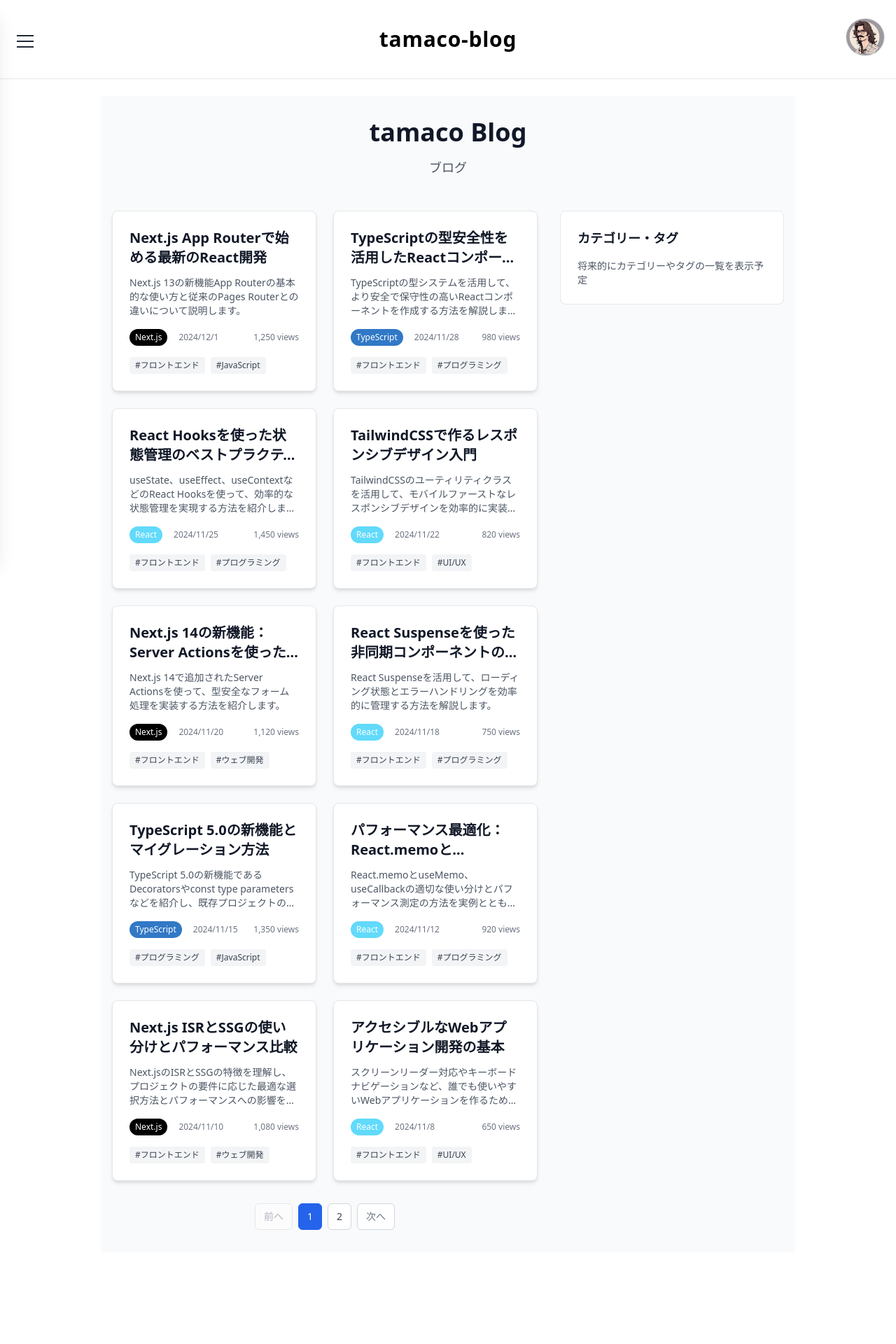
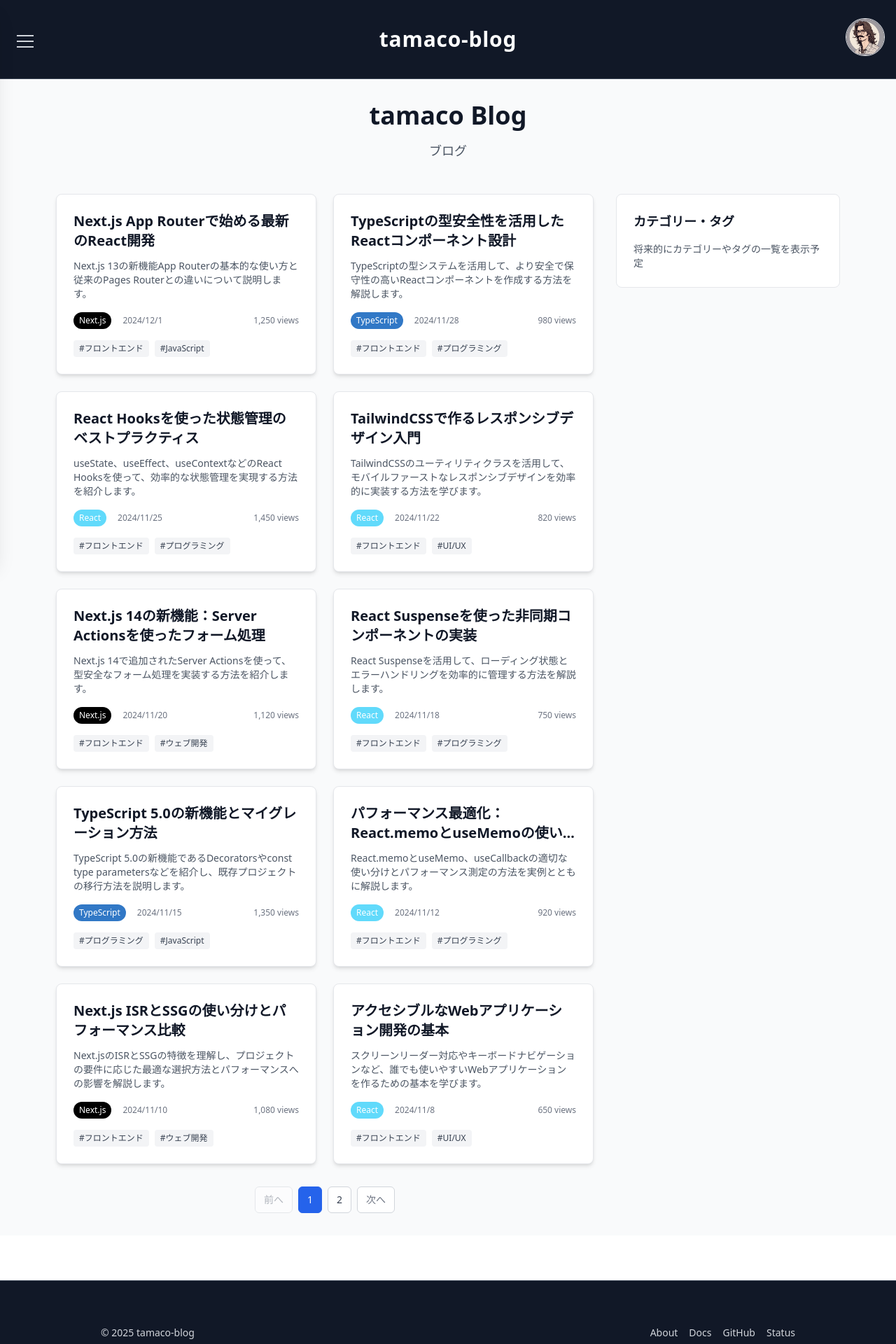
Before and after one commit to tamaco489/tamaco-blog, a Next.js app in the folder frontend/: page / in a window 1280 px wide. Shown: the top 1920 px of the page at 70% size. Built offline with nearby package versions, Linux system fonts and the light colour scheme.

Commit message:
refactor: reorganize layout structure and improve styling for header and footer components

```diff
--- a/frontend/app/layout.tsx
+++ b/frontend/app/layout.tsx
@@ -1,7 +1,7 @@
 import type { Metadata } from "next";
+import { Footer } from "../components/Footer";
+import { Header } from "../components/Header";
 import "./globals.css";
-import { Header } from "../components/Header";
-import { Footer } from "../components/Footer";
 
 export const metadata: Metadata = {
   title: {
@@ -18,11 +18,9 @@ export default function RootLayout({
 }>) {
   return (
     <html lang="en">
-      <body>
+      <body className="min-h-screen flex flex-col">
         <Header />
-        <main className="mx-auto max-w-screen-lg px-4 py-6 min-h-[60vh]">
-          {children}
-        </main>
+        <main className="flex-1">{children}</main>
         <Footer />
       </body>
     </html>
--- a/frontend/app/page.tsx
+++ b/frontend/app/page.tsx
@@ -16,14 +16,14 @@ export default function Home() {
   };
 
   return (
-    <div className="min-h-screen bg-gray-50">
+    <div className="bg-gray-50 flex-1">
       <div className="max-w-6xl mx-auto px-4 py-8">
         <header className="text-center mb-12">
           <h1 className="text-4xl font-bold text-gray-900 mb-4">tamaco Blog</h1>
           <p className="text-lg text-gray-600">ブログ</p>
         </header>
 
-        <main className="flex gap-8">
+        <div className="flex gap-8">
           <div className="flex-1">
             <div className="grid grid-cols-1 md:grid-cols-2 gap-6 items-stretch">
               {articleData.data.map((article) => (
@@ -50,7 +50,7 @@ export default function Home() {
               </p>
             </div>
           </aside>
-        </main>
+        </div>
       </div>
     </div>
   );
--- a/frontend/components/Footer.tsx
+++ b/frontend/components/Footer.tsx
@@ -18,29 +18,38 @@ import Link from "next/link";
 export function Footer() {
   const year = new Date().getFullYear();
   return (
-    <footer className="w-full border-t bg-white mt-32">
-      <div className="mx-auto max-w-screen-lg px-4 py-8">
-        <div className="flex flex-col md:flex-row items-center md:items-start justify-between gap-4">
-          <p className="text-sm text-gray-600">© {year} tamaco-blog</p>
+    <footer className="w-full border-t border-gray-700 bg-gray-900 mt-16 relative z-10 min-h-[200px]">
+      <div className="mx-auto max-w-screen-lg px-4 py-16">
+        <div className="flex flex-col md:flex-row items-center justify-between gap-6 h-full">
+          <p className="text-sm text-gray-300">© {year} tamaco-blog</p>
 
-          <nav aria-label="フッターナビゲーション" className="text-sm text-gray-600">
+          <nav
+            aria-label="フッターナビゲーション"
+            className="text-sm text-gray-300"
+          >
             <ul className="flex flex-wrap items-center gap-x-4 gap-y-2">
               <li>
-                <Link href="/about" className="hover:underline">
+                <Link
+                  href="/about"
+                  className="hover:underline hover:text-white transition-colors"
+                >
                   About
                 </Link>
               </li>
               <li>
-                <Link href="/docs" className="hover:underline">
+                <Link
+                  href="/docs"
+                  className="hover:underline hover:text-white transition-colors"
+                >
                   Docs
                 </Link>
               </li>
               <li>
                 <a
-                  href="https://github.com/tamaco489/tamaco-blog"
+                  href="https://github.com/tamaco489"
                   target="_blank"
                   rel="noopener noreferrer"
-                  className="hover:underline"
+                  className="hover:underline hover:text-white transition-colors"
                 >
                   GitHub
                 </a>
@@ -50,7 +59,7 @@ export function Footer() {
                   href="https://www.githubstatus.com/"
                   target="_blank"
                   rel="noopener noreferrer"
-                  className="hover:underline"
+                  className="hover:underline hover:text-white transition-colors"
                 >
                   Status
                 </a>
--- a/frontend/components/Header.tsx
+++ b/frontend/components/Header.tsx
@@ -1,6 +1,6 @@
 "use client";
+import Image from "next/image";
 import Link from "next/link";
-import Image from "next/image";
 import { useEffect, useRef, useState } from "react";
 
 /**
@@ -45,28 +45,33 @@ export function Header() {
       body.style.overflow = previous;
     };
   }, [menuOpen]);
+
   return (
-    <header className="w-full border-b">
+    <header className="w-full border-b border-gray-700 bg-gray-900">
       <div className="w-full h-28 grid grid-cols-3 items-center px-4">
         {/* 左: ハンバーガーメニュー */}
         <div ref={menuRef} className="relative justify-self-start">
           <button
-            className="inline-flex flex-col items-center justify-center gap-1.5 h-10 w-10 rounded-md hover:bg-gray-100 focus:outline-none focus-visible:ring-2 focus-visible:ring-gray-300"
+            className="inline-flex flex-col items-center justify-center gap-1.5 h-10 w-10 rounded-md hover:bg-gray-700 focus:outline-none focus-visible:ring-2 focus-visible:ring-gray-500"
             aria-haspopup="true"
             aria-expanded={menuOpen}
             aria-label="メニュー"
             onClick={() => setMenuOpen((v) => !v)}
           >
             <span className="sr-only">メニュー</span>
-            <span className="block h-0.5 w-6 bg-gray-800" />
-            <span className="block h-0.5 w-6 bg-gray-800" />
-            <span className="block h-0.5 w-6 bg-gray-800" />
+            <span className="block h-0.5 w-6 bg-gray-300" />
+            <span className="block h-0.5 w-6 bg-gray-300" />
+            <span className="block h-0.5 w-6 bg-gray-300" />
           </button>
         </div>
 
         {/* スライドメニュー（左から、全高） */}
         <div
-          className={`fixed inset-0 z-40 transition-opacity duration-300 bg-black/40 ${menuOpen ? "opacity-100 pointer-events-auto" : "opacity-0 pointer-events-none"}`}
+          className={`fixed inset-0 z-40 transition-opacity duration-300 bg-black/40 ${
+            menuOpen
+              ? "opacity-100 pointer-events-auto"
+              : "opacity-0 pointer-events-none"
+          }`}
           onClick={() => setMenuOpen(false)}
           aria-hidden={!menuOpen}
         />
@@ -75,7 +80,9 @@ export function Header() {
           role="dialog"
           aria-modal={menuOpen}
           aria-label="メニュー"
-          className={`fixed top-0 left-0 z-50 h-screen w-72 max-w-[85vw] bg-white border-r shadow-xl transition-transform duration-300 ${menuOpen ? "translate-x-0" : "-translate-x-full"}`}
+          className={`fixed top-0 left-0 z-50 h-screen w-72 max-w-[85vw] bg-white border-r shadow-xl transition-transform duration-300 ${
+            menuOpen ? "translate-x-0" : "-translate-x-full"
+          }`}
           onClick={(e) => e.stopPropagation()}
         >
           <div className="flex items-center justify-between h-14 px-4 border-b">
@@ -86,16 +93,25 @@ export function Header() {
               onClick={() => setMenuOpen(false)}
             >
               <span className="sr-only">閉じる</span>
-              <span aria-hidden className="pointer-events-none absolute block h-0.5 w-4 bg-gray-800 rotate-45" />
-              <span aria-hidden className="pointer-events-none absolute block h-0.5 w-4 bg-gray-800 -rotate-45" />
+              <span
+                aria-hidden
+                className="pointer-events-none absolute block h-0.5 w-4 bg-gray-800 rotate-45"
+              />
+              <span
+                aria-hidden
+                className="pointer-events-none absolute block h-0.5 w-4 bg-gray-800 -rotate-45"
+              />
             </button>
           </div>
           <div className="flex flex-col py-2">
-            <Link href="/profile" className="px-4 py-2 text-sm hover:bg-gray-50">
+            <Link
+              href="/profile"
+              className="px-4 py-2 text-sm hover:bg-gray-50"
+            >
               プロフィール
             </Link>
             <a
-              href="https://github.com/tamaco489/tamaco-blog"
+              href="https://github.com/tamaco489"
               target="_blank"
               rel="noopener noreferrer"
               className="px-4 py-2 text-sm hover:bg-gray-50"
@@ -107,7 +123,10 @@ export function Header() {
 
         {/* 中央: タイトル */}
         <div className="justify-self-center">
-          <Link href="/" className="text-3xl font-semibold tracking-wide">
+          <Link
+            href="/"
+            className="text-3xl font-semibold tracking-wide text-white hover:text-gray-300 transition-colors"
+          >
             tamaco-blog
           </Link>
         </div>
```
